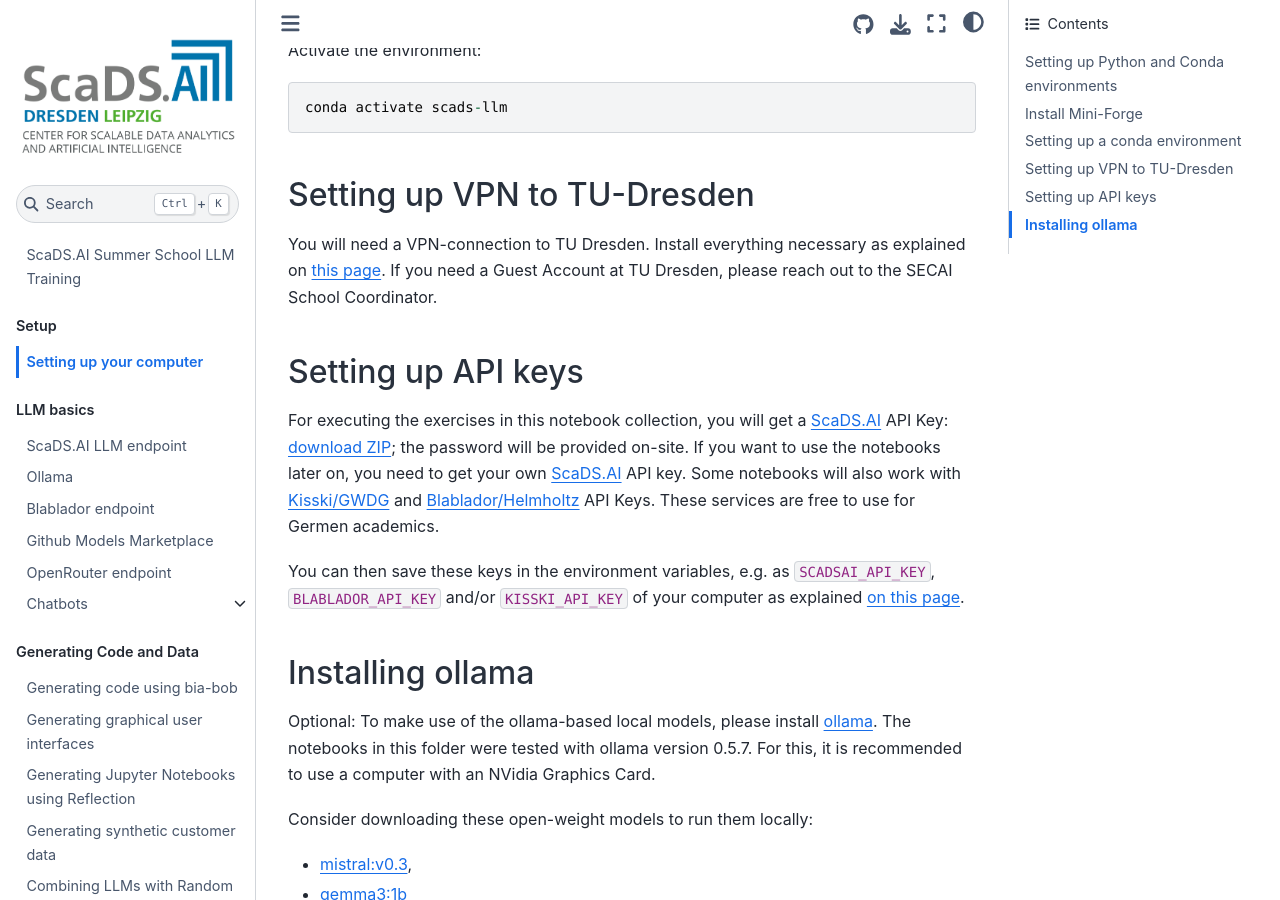
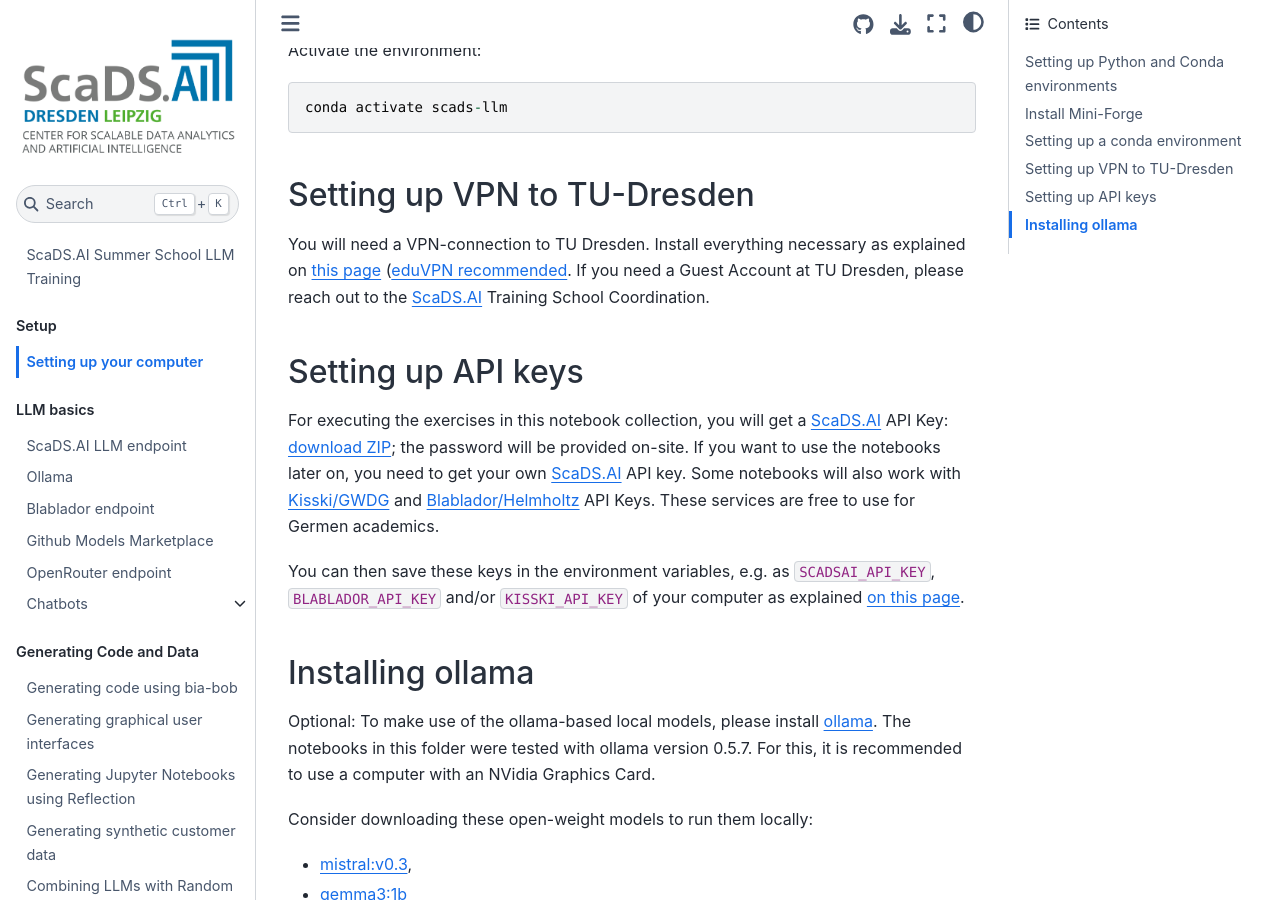
Before and after one commit to ScaDS/LLM_Summer_School_Tutorial_2025, a Jupyter Book: the page built from docs/00_setup/readme.md, in a window 1280 px wide and 900 px high, scrolled down 2109 px. Built offline with Jupyter Book 1.0.4 settings and Sphinx 7.4.7 and the Sphinx Book theme 1.1.4, drawn with Linux system fonts in a browser that asks for light colours; pages that are not in the unit, such as notebooks, are missing from menus.

Commit message:
updated installation instructions

```diff
--- a/docs/00_setup/readme.md
+++ b/docs/00_setup/readme.md
@@ -40,7 +40,7 @@
 
 ## Setting up VPN to TU-Dresden
 
-You will need a VPN-connection to TU Dresden. Install everything necessary as explained on [this page](https://tu-dresden.de/zih/dienste/service-katalog/arbeitsumgebung/zugang_datennetz/vpn). If you need a Guest Account at TU Dresden, please reach out to the SECAI School Coordinator.
+You will need a VPN-connection to TU Dresden. Install everything necessary as explained on [this page](https://tu-dresden.de/zih/dienste/service-katalog/arbeitsumgebung/zugang_datennetz/vpn) ([eduVPN recommended](https://faq.tickets.tu-dresden.de/otrs/public.pl?Action=PublicFAQZoom;ItemID=1284). If you need a Guest Account at TU Dresden, please reach out to the ScaDS.AI Training School Coordination.
 
 
 ## Setting up API keys
```
